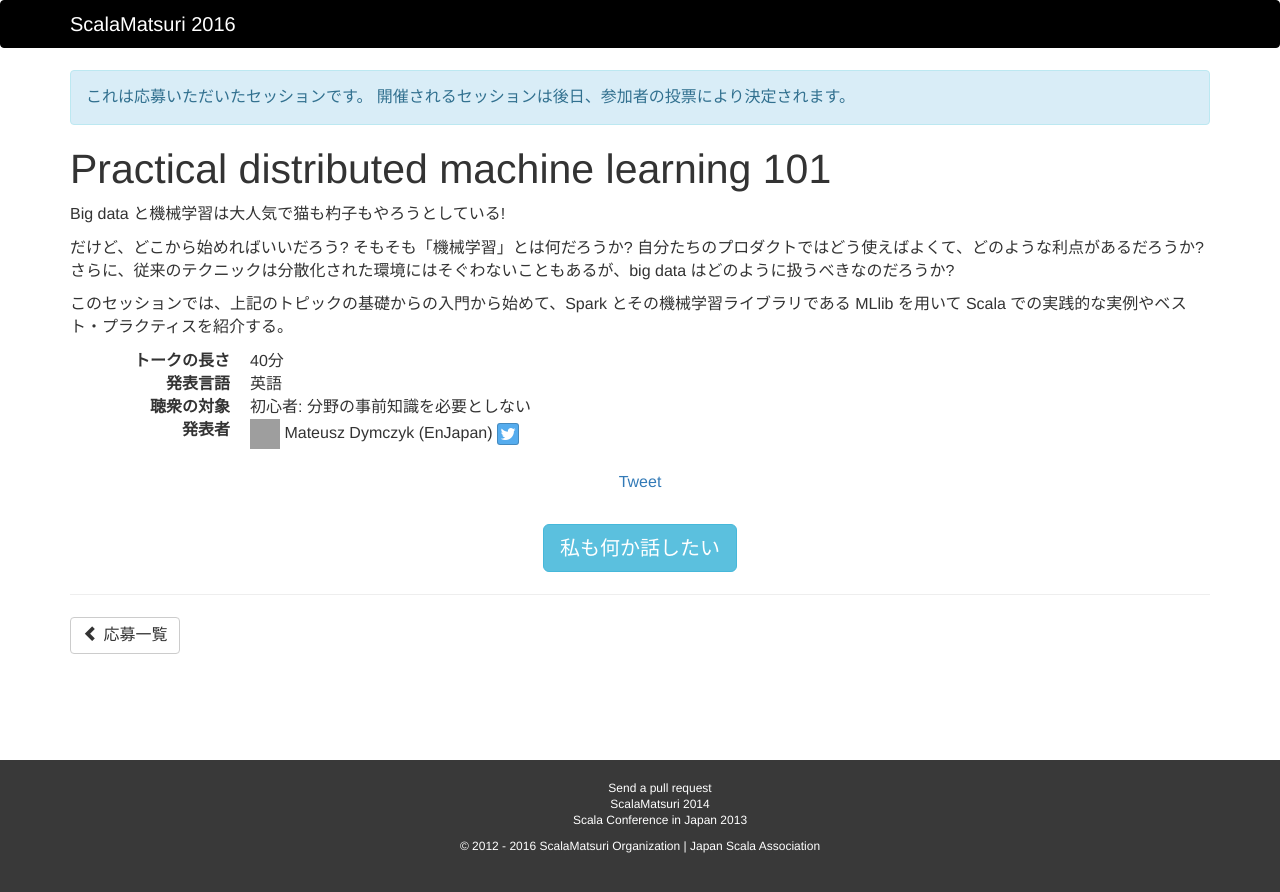
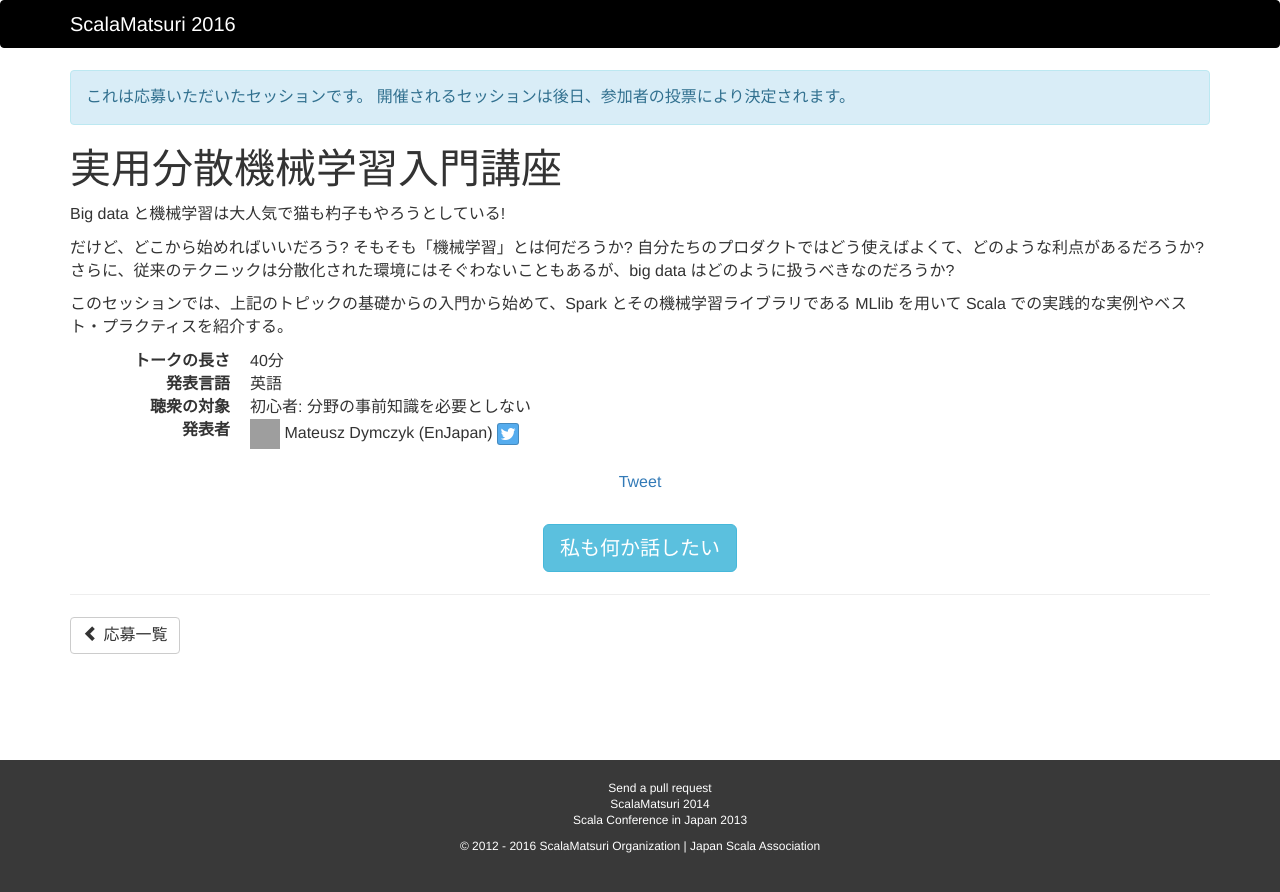
Before and after one commit to scalajp/2016.scalamatsuri.org, a Jekyll site: the page built from _candidates_ja/MateuszDymczyk_1.html, in a window 1280 px wide. Shown: the top 892 px of the page. Built offline with Jekyll 4.4.1, drawn with Linux system fonts in a browser that asks for light colours; nearby versions of some CDN libraries; comment, search, counter and statistics services are not loaded; grey boxes are pictures that could not be loaded.

Commit message:
Translated the title

```diff
--- a/_candidates_ja/MateuszDymczyk_1.html
+++ b/_candidates_ja/MateuszDymczyk_1.html
@@ -1,6 +1,6 @@
 ---
 name: Mateusz Dymczyk
-title: Practical distributed machine learning 101
+title: 実用分散機械学習入門講座
 length: 40
 audience: Beginner
 language: English
```
